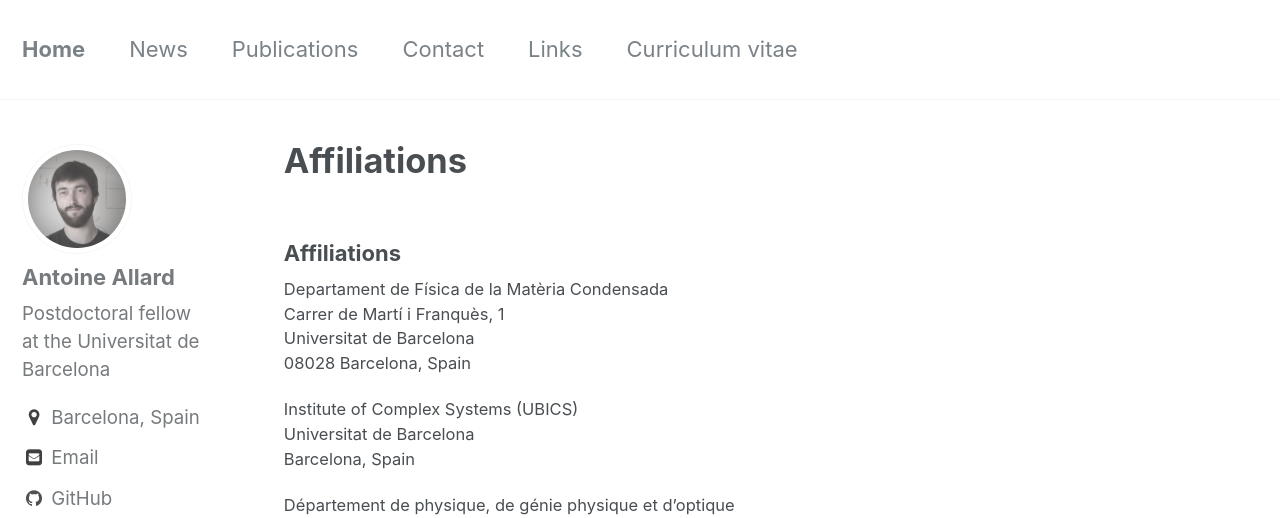
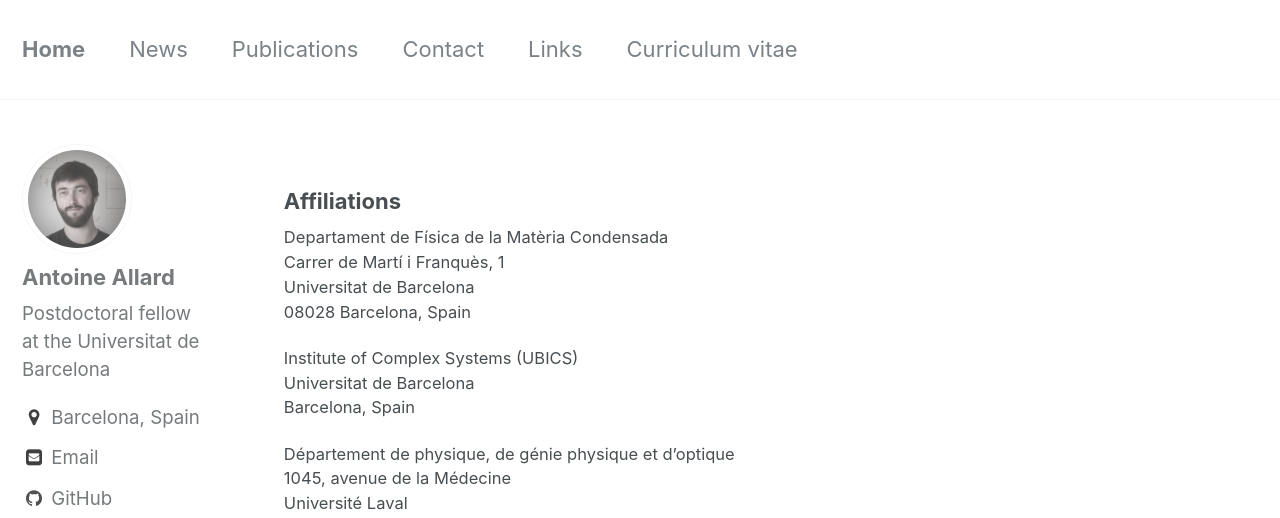
Before and after one commit to antoineallard/antoineallard.github.io, a Jekyll site: the page built from _pages/contact.md, in a window 1280 px wide and 1235 px high. Shown: the top 518 px of the window. Built offline with Jekyll 4.4.1, drawn with Linux system fonts in a browser that asks for light colours; comment, search, counter and statistics services are not loaded; our own code applies the rules of GitHub Pages for plain Markdown files.

Commit message:
Essai format news fin

```diff
--- a/_config.yml
+++ b/_config.yml
@@ -239,7 +239,7 @@ defaults:
       path: ""
       type: pages
     values:
-      layout: single_news
+      layout: single
       author_profile: true
 # defaults:
 #   # _posts
--- a/_layouts/single_news.html
+++ /dev/null
@@ -1,74 +0,0 @@
----
-layout: default
----
-
-{% if page.header.overlay_color or page.header.overlay_image or page.header.image %}
-  {% include page__hero.html %}
-{% endif %}
-
-{% if page.url != "/" and site.breadcrumbs %}
-  {% unless paginator %}
-    {% include breadcrumbs.html %}
-  {% endunless %}
-{% endif %}
-
-<div id="main" role="main">
-  {% include sidebar.html %}
-
-  <article class="page" itemscope itemtype="http://schema.org/CreativeWork">
-    {% if page.title %}<meta itemprop="headline" content="{{ page.title | markdownify | strip_html | strip_newlines | escape_once }}">{% endif %}
-    {% if page.excerpt %}<meta itemprop="description" content="{{ page.excerpt | markdownify | strip_html | strip_newlines | escape_once }}">{% endif %}
-    {% if page.date %}<meta itemprop="datePublished" content="{{ page.date | date: "%B %d, %Y" }}">{% endif %}
-    {% if page.modified %}<meta itemprop="dateModified" content="{{ page.modified | date: "%B %d, %Y" }}">{% endif %}
-
-    <div class="page__inner-wrap">
-      {% unless page.header.overlay_color or page.header.overlay_image %}
-        <header>
-          {% if page.title %}<h1 class="page__title" itemprop="headline">{{ page.title | markdownify | remove: "<p>" | remove: "</p>" }}</h1>{% endif %}
-          {% if page.read_time %}
-            <p class="page__meta"><i class="fa fa-clock-o" aria-hidden="true"></i> {% include read-time.html %}</p>
-          {% endif %}
-        </header>
-      {% endunless %}
-
-      <section class="page__content" itemprop="text">
-        {{ content }}
-        {% if page.link %}<div><a href="{{ page.link }}" class="btn">{{ site.data.ui-text[site.locale].ext_link_label | default: "Direct Link" }}</a></div>{% endif %}
-      </section>
-
-      <footer class="page__meta">
-        {% if site.data.ui-text[site.locale].meta_label %}
-          <h4 class="page__meta-title">{{ site.data.ui-text[site.locale].meta_label }}</h4>
-        {% endif %}
-        {% include page__taxonomy.html %}
-        {% if page.modified %}
-          <p class="page__date"><strong><i class="fa fa-fw fa-calendar" aria-hidden="true"></i> {{ site.data.ui-text[site.locale].date_label | default: "Updated:" }}</strong> <time datetime="{{ page.modified | date: "%Y-%m-%d" }}">{{ page.modified | date: "%B %d, %Y" }}</time></p>
-        {% elsif page.date %}
-          <p class="page__date"><strong><i class="fa fa-fw fa-calendar" aria-hidden="true"></i> {{ site.data.ui-text[site.locale].date_label | default: "Updated:" }}</strong> <time datetime="{{ page.date | date_to_xmlschema }}">{{ page.date | date: "%B %d, %Y" }}</time></p>
-        {% endif %}
-      </footer>
-
-      {% if page.share %}{% include social-share.html %}{% endif %}
-
-      {% include post_pagination.html %}
-    </div>
-
-    {% if site.comments.provider and page.comments %}
-      {% include comments.html %}
-    {% endif %}
-  </article>
-
-  {% comment %}<!-- only show related on a post page when not disabled -->{% endcomment %}
-  {% if page.id and page.related and site.related_posts.size > 0 %}
-    <div class="page__related">
-      {% if site.data.ui-text[site.locale].related_label %}
-        <h4 class="page__related-title">{{ site.data.ui-text[site.locale].related_label | default: "You May Also Enjoy" }}</h4>
-      {% endif %}
-      <div class="grid__wrapper">
-        {% for post in site.related_posts limit:4 %}
-          {% include archive-single.html type="grid" %}
-        {% endfor %}
-      </div>
-    </div>
-  {% endif %}
-</div>
```
